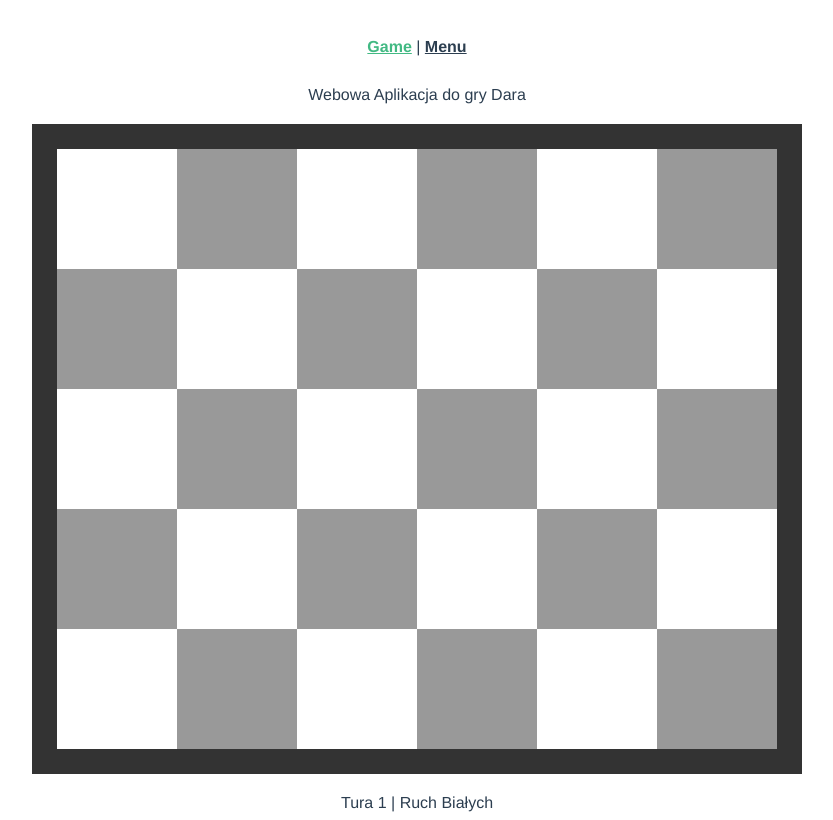
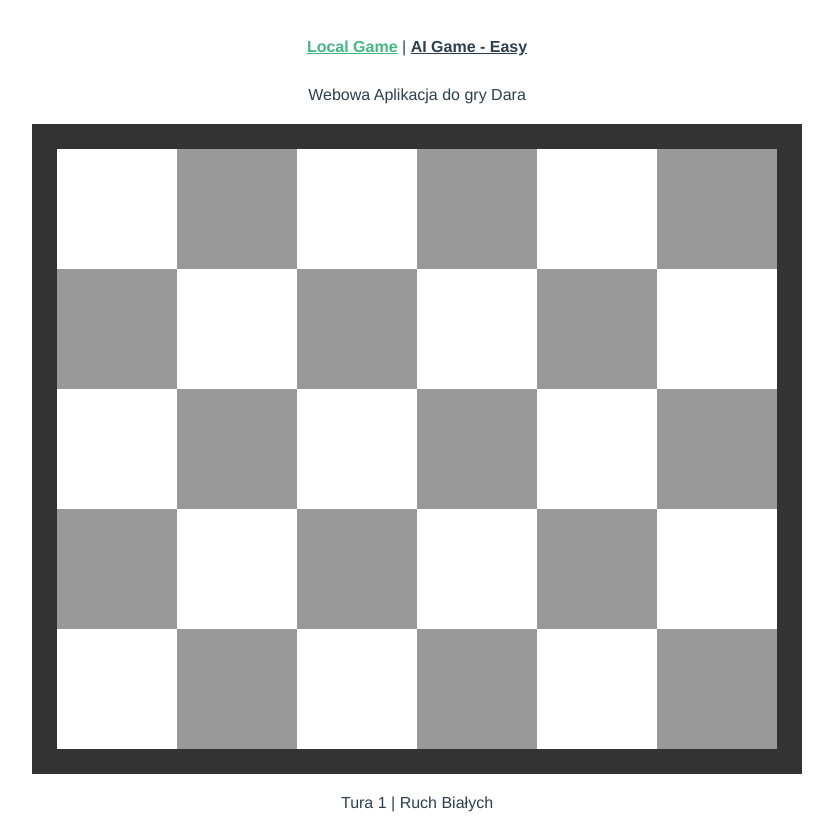
Before and after one commit to Lukixs/praca-inzynierska, a Vue app: page / in a window 1280 px wide. Shown: the whole page, without its empty margins (223-1056 px from the left). Built offline with nearby package versions, Linux system fonts and the light colour scheme.

Commit message:
[Fix][Links] Changed names of links to ones more adequate

```diff
--- a/src/App.vue
+++ b/src/App.vue
@@ -1,10 +1,10 @@
 <template>
   <div id="app">
     <div id="nav">
-      <router-link to="/">Game</router-link> |
-      <router-link to="/about">Menu</router-link>
+      <router-link to="/">Local Game</router-link> |
+      <router-link to="/about">AI Game - Easy</router-link>
     </div>
-    <router-view/>
+    <router-view />
   </div>
 </template>
 
```
